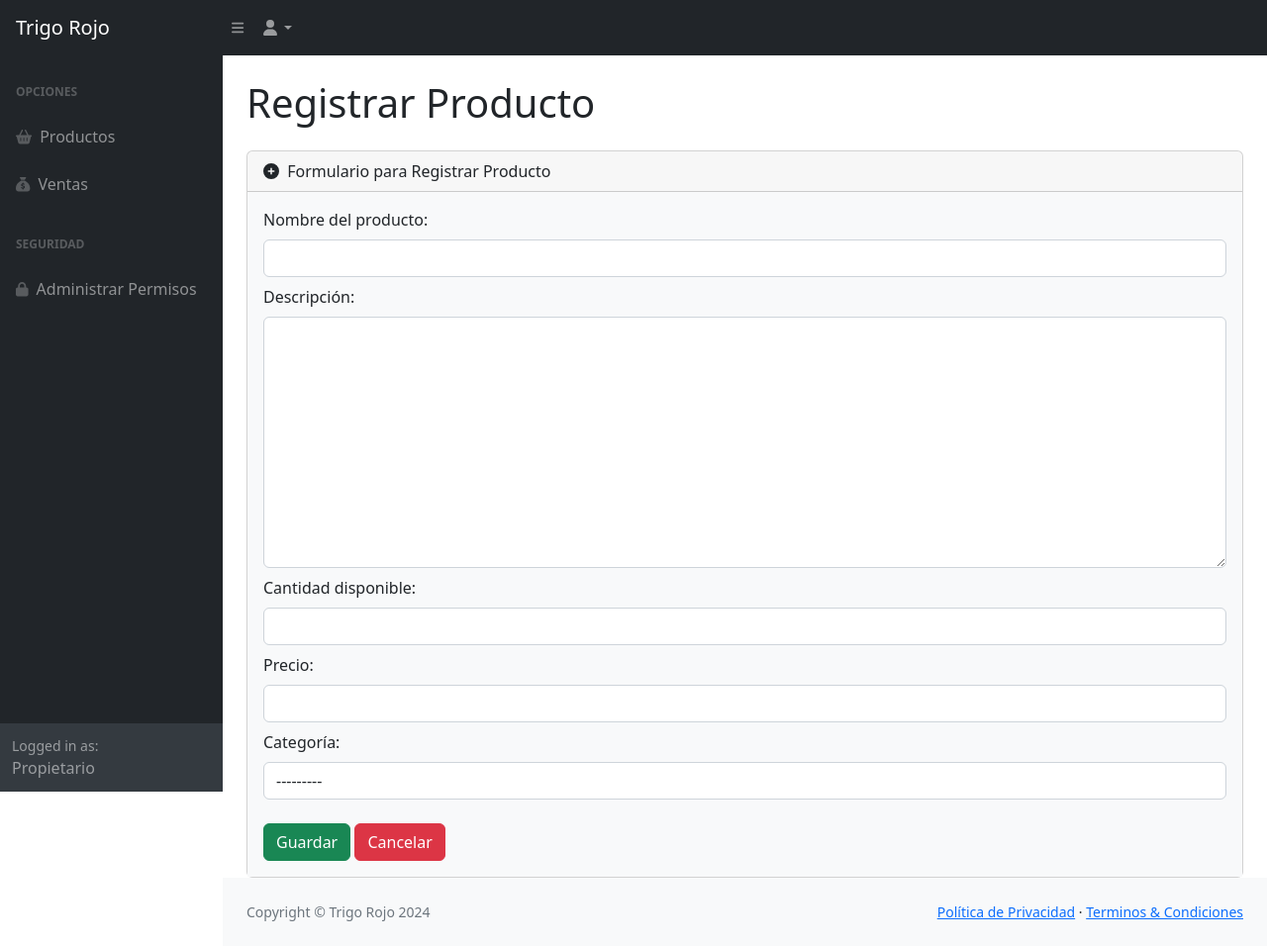
After one commit to lxishh/proyectoTrigoRojo, a Django app: page /registrar_productos/ in a window 1280 px wide. The commit adds this page. Shown: the whole page at 99% size. Run offline with Django 3.2, Linux system fonts and the light colour scheme; tables that the repository leaves empty hold one stand-in row (values such as "Sample post"); some libraries are stand-ins or nearby versions.

Commit message:
Create (Producto)
Se realizo un extend, se instalo 'widget_tweaks' y se agrego en apps instaladas

se crearon forms con labels

```diff
--- /dev/null
+++ b/appTrigorojo/forms.py
@@ -0,0 +1,14 @@
+from django import forms
+from appTrigorojo.models import Producto
+
+class FormularioProducto(forms.ModelForm):
+    class Meta:
+        model = Producto
+        fields = ('nombre', 'descripcion', 'cantidad', 'precio', 'categoria')
+        labels = {
+            'nombre': 'Nombre del producto:',
+            'descripcion': 'Descripción:',
+            'cantidad': 'Cantidad disponible:',
+            'precio': 'Precio:',
+            'categoria': 'Categoría:',
+        }
--- a/appTrigorojo/views.py
+++ b/appTrigorojo/views.py
@@ -1,5 +1,6 @@
-from django.shortcuts import render, get_object_or_404
+from django.shortcuts import render, redirect, get_object_or_404
 from appTrigorojo.models import Categoria, Producto
+from appTrigorojo.forms import FormularioProducto
 
 # Create your views here.
 def index(request):
@@ -13,16 +14,28 @@ def login(request):
 def administracion(request):
     return render(request, 'administracion.html')
 
-def productos_view(request):
-    productos = Producto.objects.all()
-    context = {'productos':productos}
-    return render(request, 'productos.html', context)
-
-def ventas_view(request):
-    return render(request, 'ventas.html')
-
 def productos_por_categoria(request, categoria_id):
     categoria = get_object_or_404(Categoria, id=categoria_id)
     productos = Producto.objects.filter(categoria=categoria)
     context = {'categoria': categoria, 'productos': productos}
     return render(request, 'productos_por_categoria.html', context)
+
+def ventas_view(request):
+    return render(request, 'ventas.html')
+
+def listar_productos(request):
+    productos = Producto.objects.all()
+    context = {'productos':productos}
+    return render(request, 'productos.html', context)
+
+def registrar_productos(request):
+    form = FormularioProducto()
+    if request.method == 'POST':
+        form = FormularioProducto(request.POST)
+        if form.is_valid():
+            form.save()
+            return redirect('/productos')
+    else:
+        form = FormularioProducto()
+    context = {'form':form}
+    return render(request, 'registrar_productos.html', context)
--- a/proyectoTrigorojo/settings.py
+++ b/proyectoTrigorojo/settings.py
@@ -39,7 +39,8 @@ INSTALLED_APPS = [
     'django.contrib.sessions',
     'django.contrib.messages',
     'django.contrib.staticfiles',
-    'appTrigorojo'
+    'appTrigorojo',
+    'widget_tweaks'
 ]
 
 MIDDLEWARE = [
--- a/proyectoTrigorojo/urls.py
+++ b/proyectoTrigorojo/urls.py
@@ -25,6 +25,7 @@ urlpatterns = [
     path('login/', views.login),
     path('administracion/', views.administracion),
     path('categoria/<int:categoria_id>/productos/', views.productos_por_categoria, name='productos_por_categoria'),
-    path('productos/', views.productos_view),
+    path('productos/', views.listar_productos),
+    path('registrar_productos/', views.registrar_productos),
     path('ventas/', views.ventas_view),
 ] + static(settings.MEDIA_URL, document_root=settings.MEDIA_ROOT)  # Esto sirve las imágenes y archivos de medios
--- /dev/null
+++ b/templates/appTemplate/registrar_productos.html
@@ -0,0 +1,34 @@
+{% extends 'administracion.html' %} {% load widget_tweaks %} {% block content %}
+<h1 class="mt-4 mb-4">Registrar Producto</h1>
+
+<div class="card">
+  <div class="card-header">
+    <i class="fas fa-plus-circle me-1"></i> Formulario para Registrar Producto
+  </div>
+  <div class="card-body bg-light">
+    <form method="POST" action="" enctype="multipart/form-data">
+      {% csrf_token %} {% for field in form %}
+      <div class="mb-2">
+        <label for="{{ field.id_for_label }}" class="form-label"
+          >{{ field.label }}</label
+        >
+        {{ field|add_class:"form-control" }}
+
+        <!-- Errores del campo -->
+        {% for error in field.errors %}
+        <div class="text-danger small">{{ error }}</div>
+        {% endfor %}
+      </div>
+      {% endfor %}
+
+      <!-- Errores no relacionados a campos específicos -->
+      {% for error in form.non_field_errors %}
+      <div class="text-danger">{{ error }}</div>
+      {% endfor %}
+
+      <button type="submit" class="btn btn-success mt-3">Guardar</button>
+      <a href="/productos" class="btn btn-danger mt-3">Cancelar</a>
+    </form>
+  </div>
+</div>
+{% endblock %}
```
Also changed, not shown: templates/appTemplate/productos.html (+16 -4 lines).
